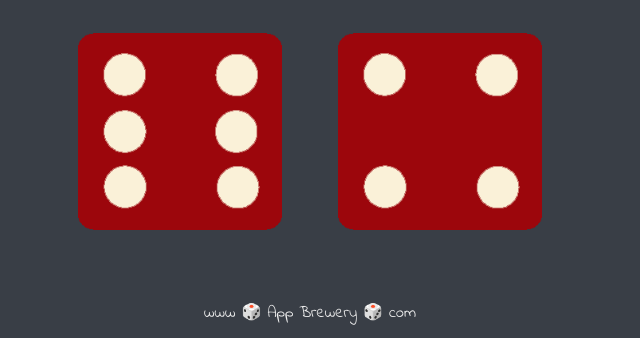
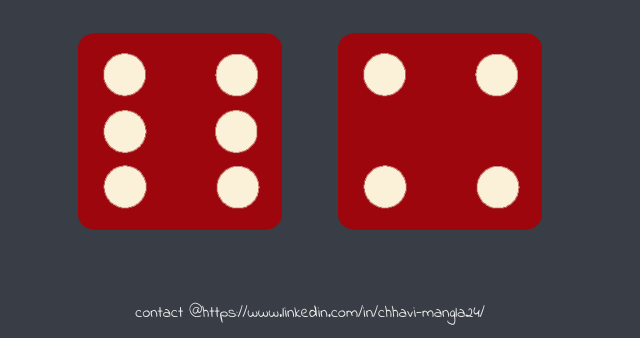
Before and after one commit to chhavimangla/DiceGame, a plain HTML site: page index.html in a window 1280 px wide. Shown: the part 462-800 px from the top of the page, without its empty margins (330-970 px from the left). Drawn offline with Linux system fonts and the light colour scheme.

Commit message:
Update and rename dicee.html to index.html

```diff
--- a/dicee.html
+++ b/index.html
@@ -2,7 +2,7 @@
 <html lang="en" dir="ltr">
   <head>
     <meta charset="utf-8">
-    <title>Dicee</title>
+    <title>DiceGame</title>
     <link rel="stylesheet" href="styles.css">
     <link href="https://fonts.googleapis.com/css?family=Indie+Flower|Lobster" rel="stylesheet">
 
@@ -28,6 +28,6 @@
   </body>
 
   <footer>
-    www 🎲 App Brewery 🎲 com
+    contact @https://www.linkedin.com/in/chhavi-mangla24/
   </footer>
 </html>
```
